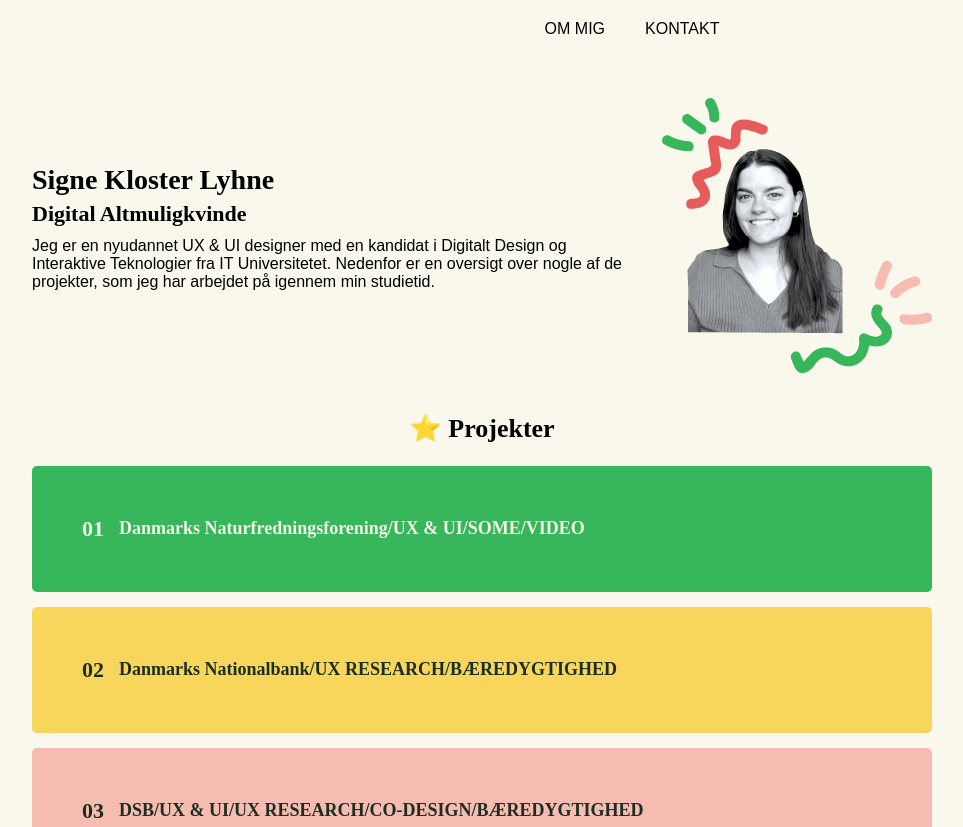
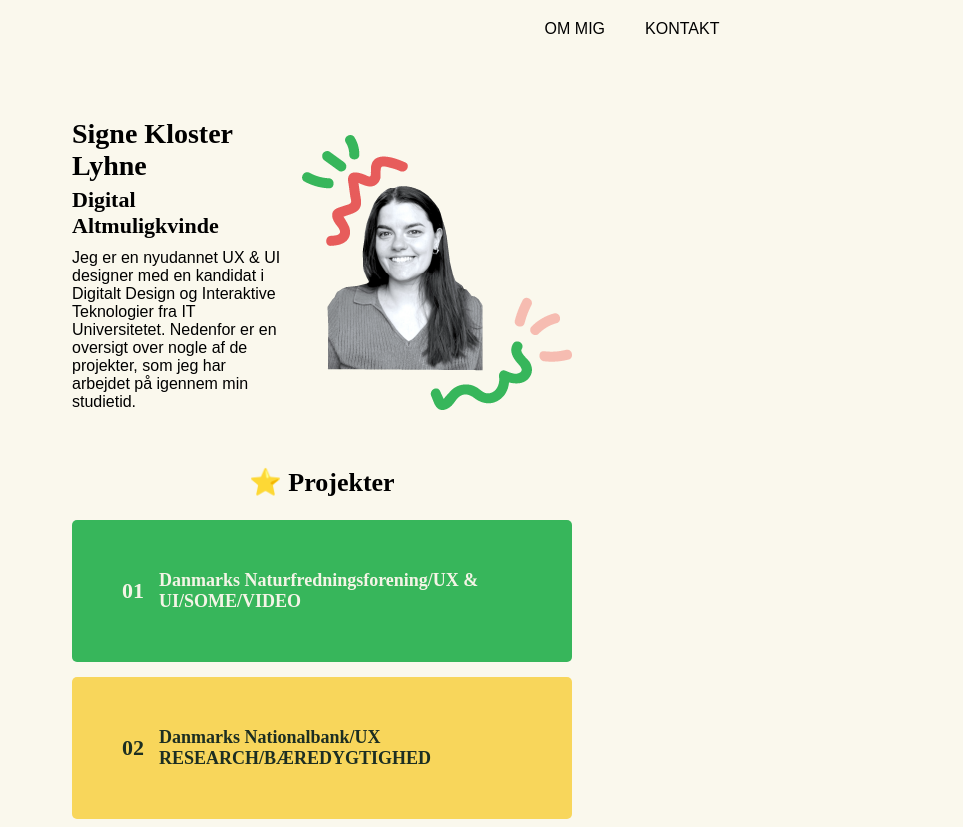
Before and after one commit to SigneLyhne/Signelyhne.github.io, a plain HTML site: page index.html in a window 1280 px wide. Shown: the top 827 px of the page, without its empty margins (8-971 px from the left). Drawn offline with Linux system fonts and the light colour scheme.

Commit message:
Update index.html

```diff
--- a/index.html
+++ b/index.html
@@ -24,8 +24,8 @@
             color: black;
         }
         .container {
-            max-width: 900px;
-            margin: 40 auto;
+            max-width: 500px;
+            margin: 40px;
             padding: 40px;
         }
         .profile-container {
```
